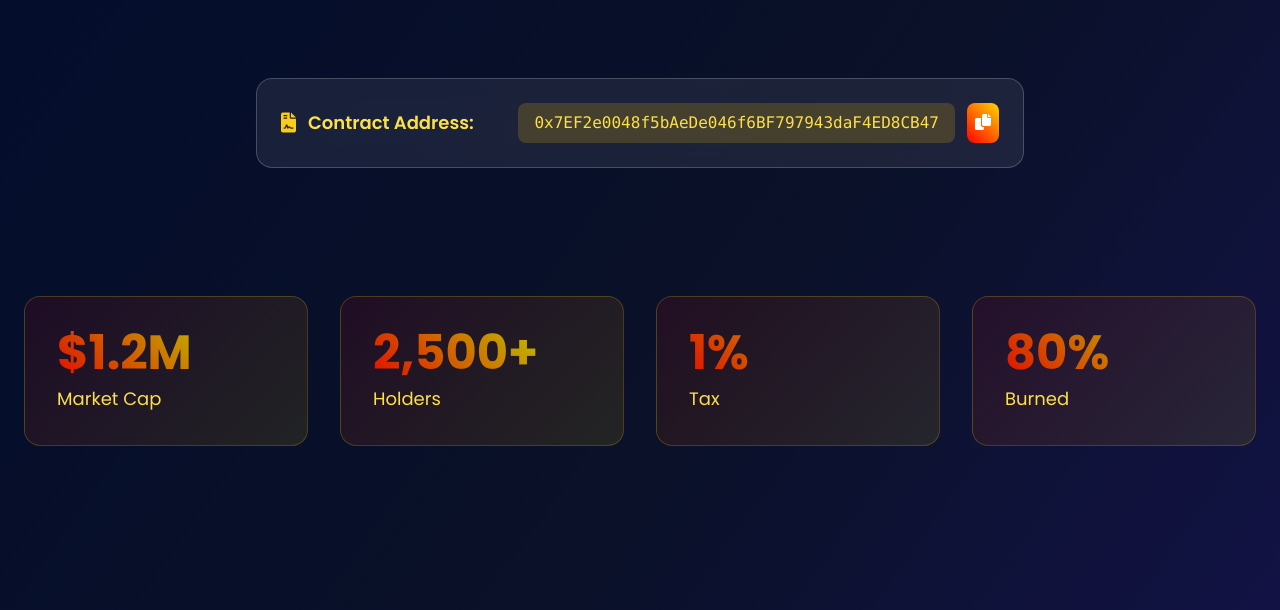
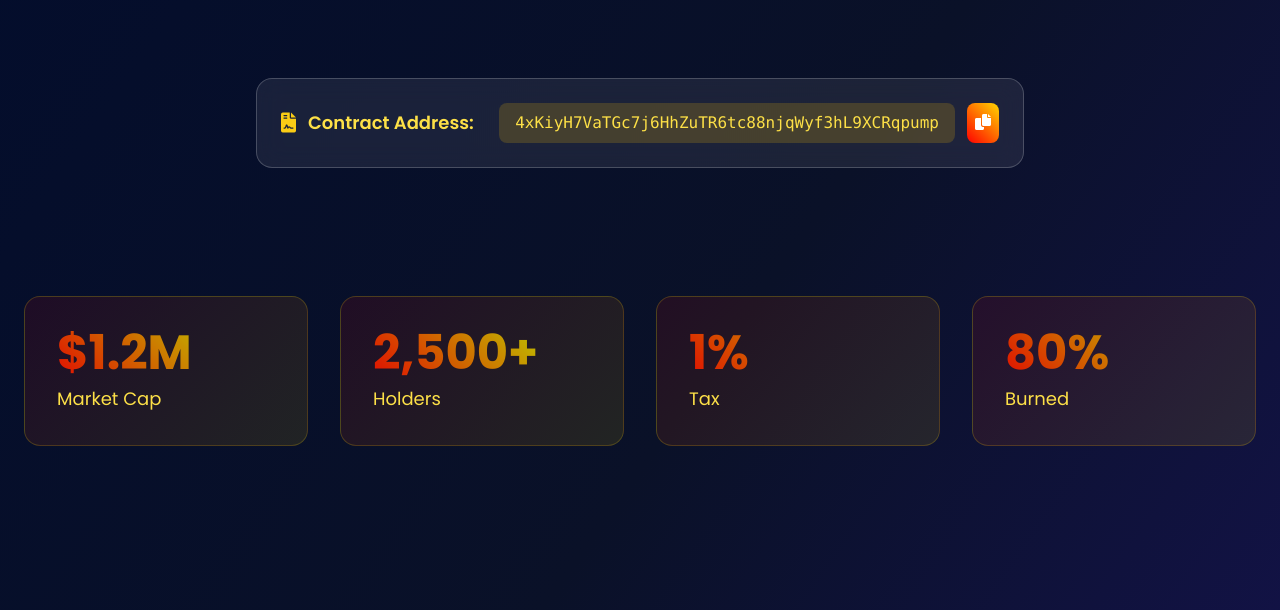
Before and after one commit to unoreversetoken/superman, a plain HTML site: page index.html in a window 1280 px wide. Shown: the part 850-1460 px from the top of the page. Drawn offline with nearby package versions, Linux system fonts and the light colour scheme.

Commit message:
Update index.html

```diff
--- a/index.html
+++ b/index.html
@@ -323,7 +323,7 @@
                             <span class="font-semibold text-lg text-yellow-300">Contract Address:</span>
                         </div>
                         <div class="flex items-center gap-3 w-full md:w-auto">
-                            <code class="bg-opacity-20 bg-yellow-500 px-4 py-2 rounded-lg font-mono text-yellow-300 text-sm md:text-base overflow-x-auto max-w-full">0x7EF2e0048f5bAeDe046f6BF797943daF4ED8CB47</code>
+                            <code class="bg-opacity-20 bg-yellow-500 px-4 py-2 rounded-lg font-mono text-yellow-300 text-sm md:text-base overflow-x-auto max-w-full">4xKiyH7VaTGc7j6HhZuTR6tc88njqWyf3hL9XCRqpump</code>
                             <button
                                 onclick="copyToClipboard('0x7EF2e0048f5bAeDe046f6BF797943daF4ED8CB47')"
                                 class="energy-button p-2 rounded-lg hover:scale-105 transition-transform"
```
